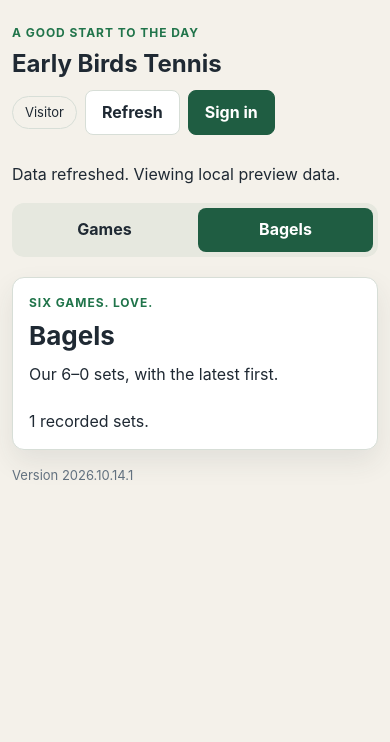
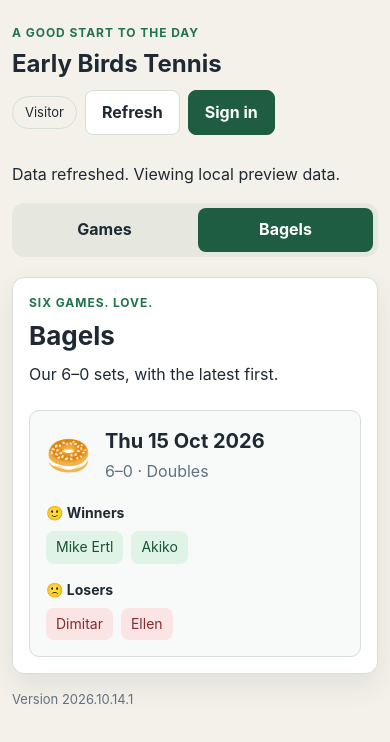
Before and after one commit to mikeertl/early-birds, a plain HTML site: page index.html in a window 390 px wide. Both pictures are taken after a click on the tab "Bagels". Drawn offline with Linux system fonts and the light colour scheme.

Commit message:
- [x] 4.3 Build the `Bagels` list newest first, showing a bagel icon, date, green winners with smile icons and red losers with sad icons. Include text labels and an empty state. **Completed 2026-10-15:** replaced the count with a public semantic result list sorted by game date descending, precise creation time descending and stable ID for ties, without mutating shared order. Singles/doubles cards show a bagel icon, calendar-safe date, 6–0 score, labelled green winners with smiles and red losers with sad faces; decorative icons are hidden from screen readers. Saved name snapshots remain readable after player rename/deactivation or court deletion and render as literal text. Desktop teams sit side by side; phones stack them. Confirmed saves/refreshes update the list, failed reads retain the last good results/stale notice, and empty refreshes remove old cards and restore the empty state. All 40 model/store tests and the extended Chrome suite passed, including ordering/ties, Unicode names, saved history, visitor sign-out, far-away device timezone, no-write rendering and 320/390/768/1280px layouts. Inspected the phone screenshot. Isolated fixtures only; no live data changes, push or deployment. Admin deletion remains 4.6.

```diff
--- a/app.js
+++ b/app.js
@@ -40,7 +40,7 @@
       isLocal: ["localhost", "127.0.0.1", "[::1]"].indexOf(window.location.hostname) >= 0,
     });
     window.EarlyBirdsStore = store;
-    var bagels = window.EarlyBirdsBagels.init({ auth: auth, store: store, model: model, config: config });
+    var bagels = window.EarlyBirdsBagels.init({ auth: auth, store: store, model: model, config: config, ui: window.EarlyBirdsUI });
     var games = window.EarlyBirdsGames.init({ auth: auth, store: store, model: model, config: config, bagels: bagels, ui: window.EarlyBirdsUI });
     store.subscribe(function (event) {
       var phase = event.status.phase;
@@ -60,7 +60,7 @@
       if (phase === "ready" && event.data) {
         auth.setUsers(event.data.users);
         games.render(event.data);
-        showCount("bagels", event.data.state.bagels.length, "recorded sets");
+        bagels.renderList(event.data);
       } else if (!event.data) {
         Object.keys(emptyMessages).forEach(function (name) { setPanelState(name, phase === "error" ? "error" : "loading", event.status.message); });
       }
@@ -112,13 +112,6 @@
       document.addEventListener("visibilitychange", refreshOnReturn);
       refresh();
     });
-  }
-
-  function showCount(name, count, label) {
-    if (!count) { setPanelState(name, "empty"); return; }
-    var content = panels.find(function (panel) { return panel.dataset.panel === name; }).querySelector("[data-panel-content]");
-    content.textContent = count + " " + label + ".";
-    setPanelState(name, "ready");
   }
 
   function selectTab(name) {
--- a/bagels.js
+++ b/bagels.js
@@ -161,7 +161,47 @@
       });
       render();
     });
-    return Object.freeze({ update: function (data) { latest = data; render(); } });
+    function node(tag, className, text) {
+      var value = document.createElement(tag);
+      if (className) value.className = className;
+      if (text !== undefined) value.textContent = text;
+      return value;
+    }
+    function icon(text, className) {
+      var value = node("span", className, text); value.setAttribute("aria-hidden", "true"); return value;
+    }
+    function renderList(data) {
+      var list = document.getElementById("bagelsList");
+      var entries = data.state.bagels.slice().sort(function (a, b) {
+        return b.date.localeCompare(a.date) || Date.parse(b.createdAt) - Date.parse(a.createdAt) || a.id.localeCompare(b.id);
+      });
+      list.replaceChildren();
+      entries.forEach(function (bagel, index) {
+        var card = node("li", "bagel-card"); card.dataset.bagelId = bagel.id;
+        var header = node("div", "bagel-card-heading");
+        var heading = node("h3", "bagel-date"); heading.id = "bagel-result-" + index;
+        card.setAttribute("aria-labelledby", heading.id);
+        var parts = {};
+        new Intl.DateTimeFormat("en-GB", { timeZone: "UTC", weekday: "short", day: "numeric", month: "short", year: "numeric" })
+          .formatToParts(new Date(bagel.date + "T12:00:00Z")).forEach(function (part) { parts[part.type] = part.value; });
+        var date = node("time", "", parts.weekday + " " + parts.day + " " + parts.month + " " + parts.year); date.dateTime = bagel.date;
+        heading.appendChild(date);
+        var details = node("div", "bagel-result-details");
+        details.append(heading, node("p", "bagel-score", "6–0 · " + (bagel.winners.length === 1 ? "Singles" : "Doubles")));
+        header.append(icon("🥯", "bagel-icon"), details);
+        var teams = node("div", "bagel-teams");
+        [["Winners", "🙂", bagel.winners, "bagel-winners"], ["Losers", "🙁", bagel.losers, "bagel-losers"]].forEach(function (team) {
+          var group = node("section", "bagel-team-result " + team[3]); group.setAttribute("aria-label", team[0]);
+          var label = node("h4", "bagel-team-label"); label.append(icon(team[1], "bagel-face"), document.createTextNode(" " + team[0]));
+          var players = node("ul", "player-list");
+          team[2].forEach(function (player) { players.appendChild(node("li", "player-chip", player.name)); });
+          group.append(label, players); teams.appendChild(group);
+        });
+        card.append(header, teams); list.appendChild(card);
+      });
+      options.ui.setPanelState("bagels", entries.length ? "ready" : "empty");
+    }
+    return Object.freeze({ update: function (data) { latest = data; render(); }, renderList: renderList });
   }
   window.EarlyBirdsBagels = Object.freeze({ init: init });
 })();
--- a/index.html
+++ b/index.html
@@ -105,7 +105,7 @@
             <p class="state-title" data-state-title>No bagels to show yet</p>
             <p class="state-description" data-state-description>Recorded 6–0 sets will appear here.</p>
           </div>
-          <div id="bagelsList" class="content-list" data-panel-content hidden></div>
+          <ol id="bagelsList" class="content-list bagels-list" data-panel-content aria-label="Recorded 6–0 sets, newest first" hidden></ol>
           <p class="status-line" data-panel-status role="status" aria-atomic="true"></p>
           <p class="error-line" data-panel-error role="alert" aria-atomic="true"></p>
         </section>
--- a/styles.css
+++ b/styles.css
@@ -166,6 +166,36 @@ h2 {
   gap: 16px;
 }
 
+.bagels-list {
+  padding: 0;
+  margin: 0;
+  list-style: none;
+}
+
+.bagel-card {
+  padding: 20px;
+  border: 1px solid var(--line);
+  border-radius: 10px;
+  background: #f8faf9;
+  min-width: 0;
+  overflow-wrap: anywhere;
+}
+
+.bagel-card-heading {
+  display: flex;
+  align-items: center;
+  gap: 14px;
+}
+
+.bagel-icon { font-size: 36px; line-height: 1; }
+.bagel-date { margin: 0; font-size: 20px; }
+.bagel-score { margin: 4px 0 0; color: var(--muted); }
+.bagel-result-details { min-width: 0; }
+.bagel-teams { display: grid; grid-template-columns: repeat(2, minmax(0, 1fr)); gap: 20px; margin-top: 20px; }
+.bagel-team-label { margin: 0 0 8px; font-size: 14px; }
+.bagel-winners .player-chip { color: #185334; background: var(--green-soft); }
+.bagel-losers .player-chip { color: #852b2b; background: #fbe4e4; }
+
 .game-card {
   display: grid;
   grid-template-columns: minmax(0, 1fr) minmax(0, 1fr);
@@ -280,6 +310,8 @@ h2 {
 }
 
 @media (max-width: 620px) {
+  .bagel-teams { grid-template-columns: minmax(0, 1fr); gap: 16px; }
+  .bagel-card { padding: 16px; }
   .game-card {
     grid-template-columns: minmax(0, 1fr);
     gap: 16px;
```
Also changed, not shown: 2 other files.
